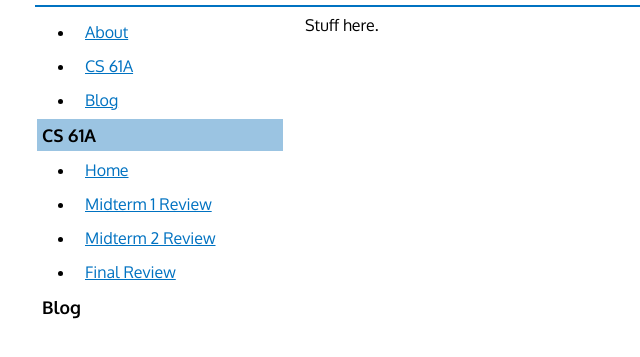
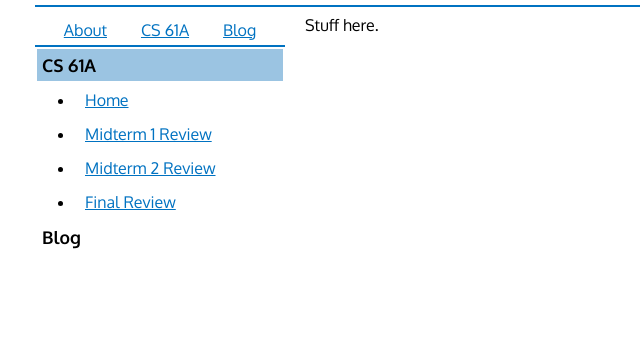
Before and after one commit to albert12132/albert12132.github.io, a plain HTML site: page index.html in a window 1280 px wide. Shown: the part 65-422 px from the top of the page, without its empty margins (0-640 px from the left). Drawn offline with nearby package versions, Linux system fonts and the light colour scheme.

Commit message:
Fixed typo in stylesheet

```diff
--- a/public/style.css
+++ b/public/style.css
@@ -65,7 +65,7 @@ h1, h2, a {
   margin:0;
 }
 
-#nav-bar-main {
+#nav-bar-headers {
   text-align:center;
   padding:3px 0;
   border-bottom-style:solid;
@@ -73,17 +73,17 @@ h1, h2, a {
   color:#0072c1;
 }
 
-#nav-bar-main ul {
+#nav-bar-headers ul {
   list-style-type:none;
   padding:0;
 }
 
-#nav-bar-main li {
+#nav-bar-headers li {
   display:inline;
   padding:0;
 }
 
-#nav-bar-main a {
+#nav-bar-headers a {
   padding:5px 15px;
 }
 
```
